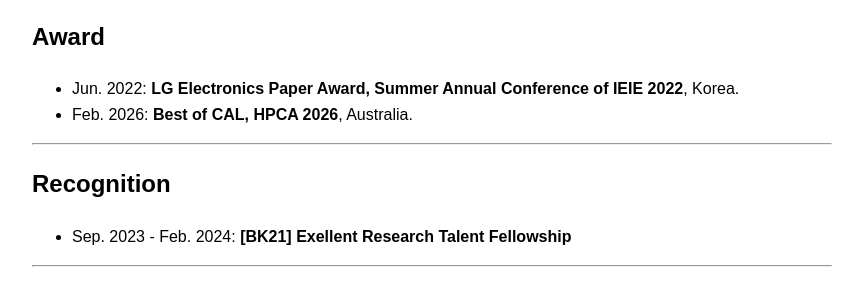
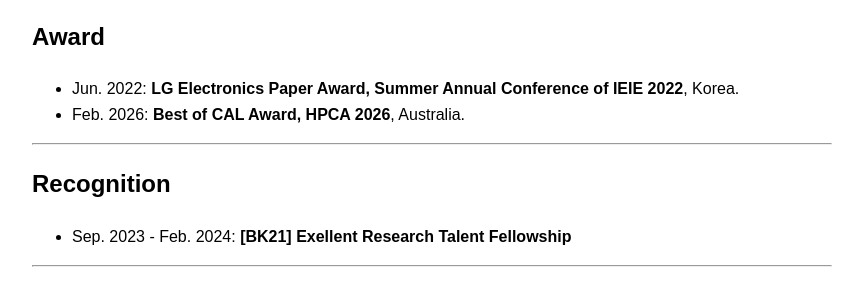
Before and after one commit to bsm1244/bsm1244.github.io, a Jekyll site: the page built from index.md, in a window 1280 px wide and 900 px high, scrolled down 2785 px. Shown: the part 228-522 px from the top of the window, without its empty margins (208-1071 px from the left). Built offline with Jekyll 4.4.1, drawn with Linux system fonts in a browser that asks for light colours.

Commit message:
BoC & AE

```diff
--- a/index.md
+++ b/index.md
@@ -101,7 +101,7 @@ Sep. 2021 - Jun. 2022
 
 ## Award
 - Jun. 2022: **LG Electronics Paper Award, Summer Annual Conference of IEIE 2022**, Korea.
-- Feb. 2026: **Best of CAL, HPCA 2026**, Australia.
+- Feb. 2026: **Best of CAL Award, HPCA 2026**, Australia.
 
 ---
 
```
